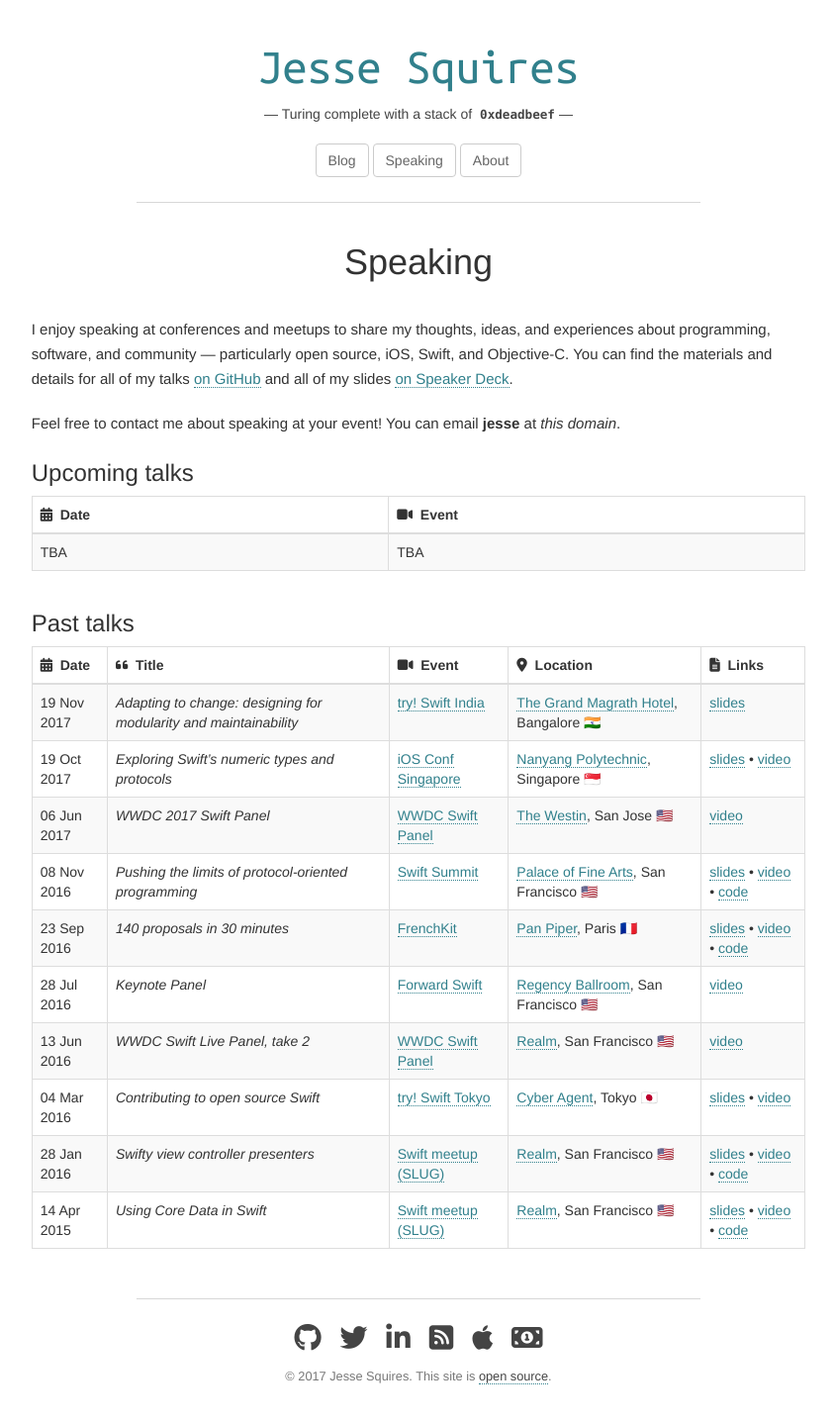
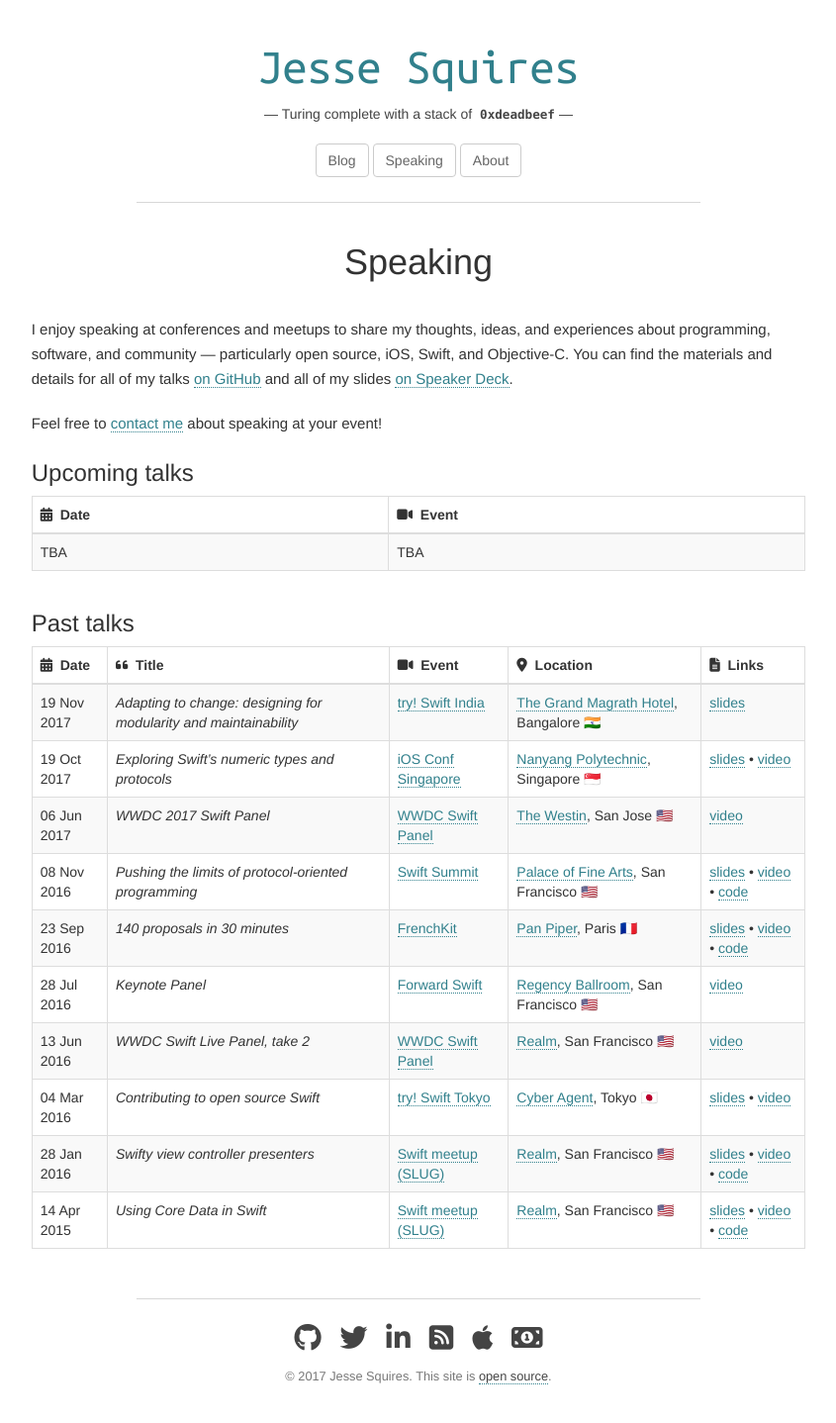
Before and after one commit to jessesquires/jessesquires.com, a Jekyll site: the page built from speaking.md, in a window 1280 px wide. Shown: the whole page at 99% size, without its empty margins (217-1062 px from the left). Built offline with Jekyll 4.4.1, drawn with Linux system fonts in a browser that asks for light colours; nearby versions of some CDN libraries; library files that are not in the unit come from our copies.

Commit message:
add standalone contact page

```diff
--- a/speaking.md
+++ b/speaking.md
@@ -8,7 +8,7 @@
 You can find the materials and details for all of my talks [on GitHub](https://github.com/jessesquires/talks)
 and all of my slides [on Speaker Deck](https://speakerdeck.com/jessesquires).
 
-Feel free to contact me about speaking at your event! You can email **jesse** at *this domain*.
+Feel free to [contact me](/contact) about speaking at your event!
 
 ### Upcoming talks
 
```
Also changed, not shown: about.md (+1 -1 lines), contact.md (added, +8 -0 lines).
